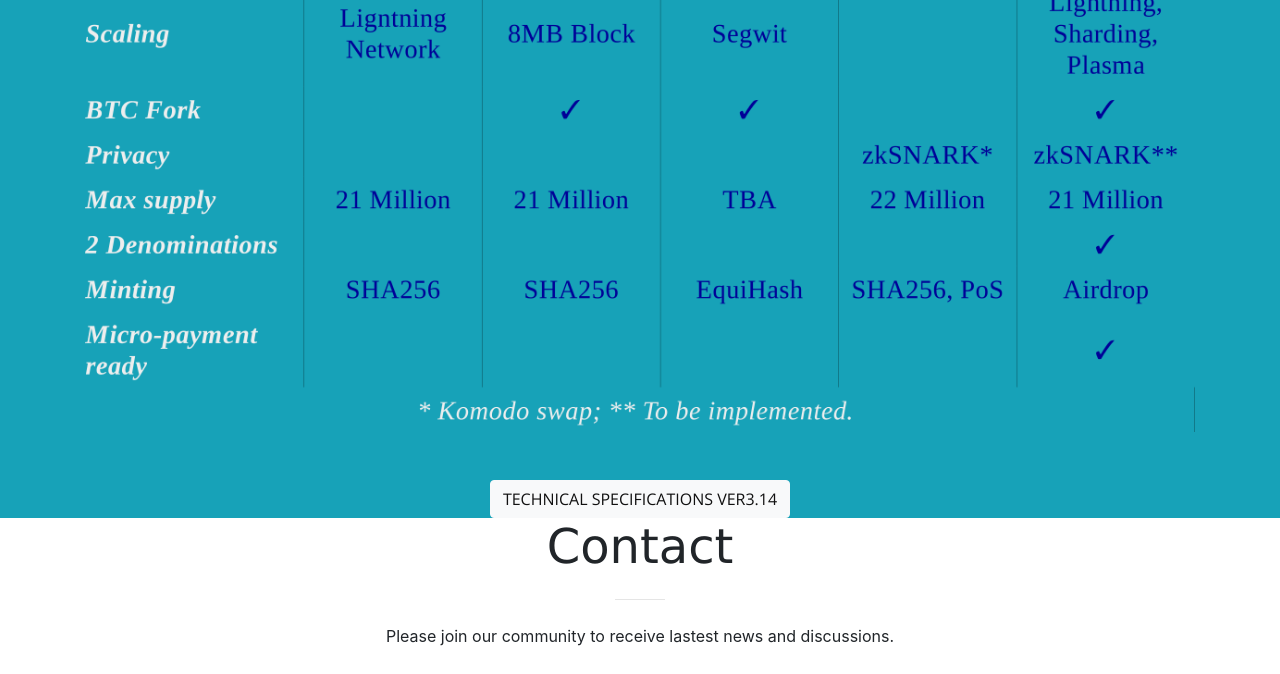
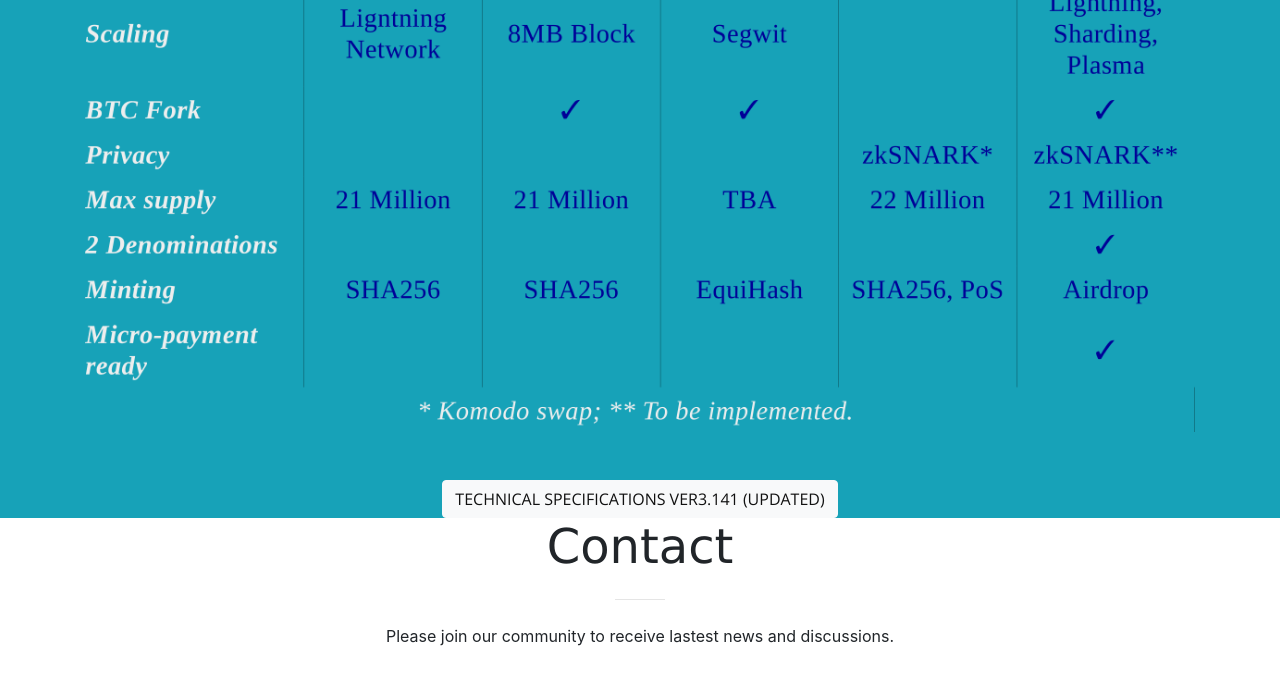
Before and after one commit to BTCoEOfficial/btcoeofficial.github.io, a website with bundled scripts: page index.html in a window 1280 px wide. Shown: the part 2997-3671 px from the top of the page. Built offline with nearby package versions, Linux system fonts and the light colour scheme.

Commit message:
Update Tech Spec 3.141

```diff
--- a/index.html
+++ b/index.html
@@ -294,7 +294,7 @@
 		  <br/>
 		  <br/>
 		  <br/>
-        <a class="btn btn-light btn-xl js-scroll-trigger" href="http://btcoe.org/TechSpecs_3.14.pdf">Technical Specifications ver3.14</a>
+        <a class="btn btn-light btn-xl js-scroll-trigger" href="http://btcoe.org/TechSpecs_3.141.pdf">Technical Specifications ver3.141 (Updated)</a>
       </div>
     </section>
 
```
